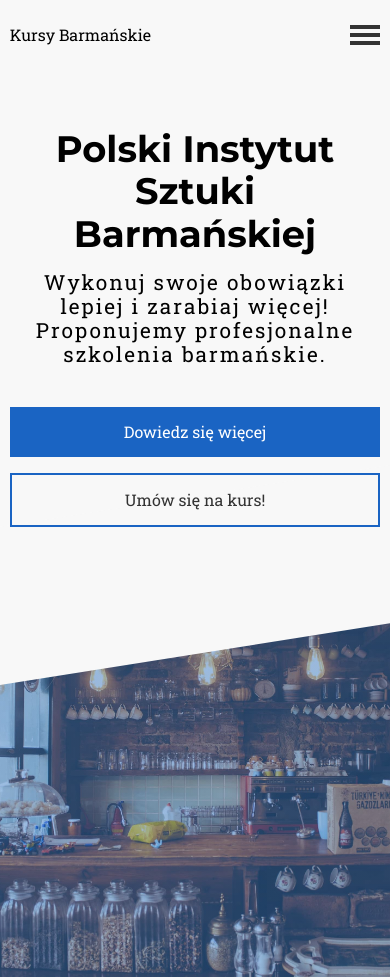
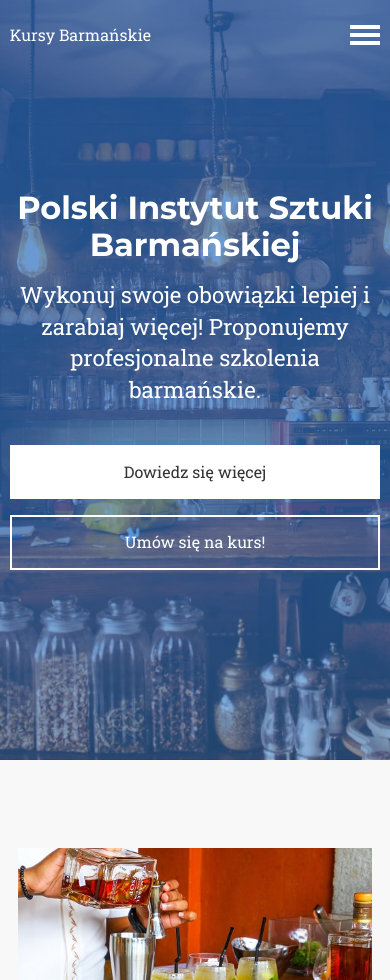
Before and after one commit to Balldoro/bartender, a website built with webpack: page src/templates/index.html in a window 390 px wide. Shown: the top 980 px of the page. Built offline with nearby package versions, Linux system fonts and the light colour scheme; files whose address does not match are found by name.

Commit message:
change showcase for mobile

```diff
--- a/src/sass/components/_btn.scss
+++ b/src/sass/components/_btn.scss
@@ -27,6 +27,17 @@
   &:hover::before {
     transform: scaleX(1);
   }
+  &--main {
+    @media (max-width: 1240px) {
+      background-color: #fff;
+      color: $text-main-color;
+      border: 2px solid #fff;
+      transition: color 0.25s;
+    }
+    &:hover {
+      color: $text-side-color;
+    }
+  }
   &--big {
     width: 220px;
     padding: 16px;
@@ -43,13 +54,17 @@
     border: 2px solid $decor-color;
     color: $text-main-color;
     transition: 0.25s ease-in-out;
+    @media (max-width: 1240px) {
+      color: $text-side-color;
+      border: 2px solid #fff;
+    }
     @media (max-width: 710px) {
       width: 100%;
     }
     &::before {
       content: "";
       display: block;
-      background-color: $decor-color;
+      background-color: #1a3557;
       position: absolute;
       top: 0;
       left: 0;
--- a/src/sass/components/_hamburger.scss
+++ b/src/sass/components/_hamburger.scss
@@ -1,7 +1,7 @@
 .hamburger {
   width: 30px;
   height: 4px;
-  background-color: $text-main-color;
+  background-color: $text-side-color;
   position: relative;
   border: none;
   display: none;
@@ -14,7 +14,7 @@
     display: block;
     width: 30px;
     height: 4px;
-    background-color: $text-main-color;
+    background-color: $text-side-color;
   }
   &::after {
     top: 8px;
--- a/src/sass/components/_logo.scss
+++ b/src/sass/components/_logo.scss
@@ -1,3 +1,6 @@
 .logo {
   @include text-font;
+  @media (max-width: 1240px) {
+    color: $text-side-color;
+  }
 }
--- a/src/sass/components/_menu.scss
+++ b/src/sass/components/_menu.scss
@@ -10,9 +10,6 @@
     @include text-font;
     text-decoration: none;
     color: $text-side-color;
-    @media (max-width: 1240px) {
-      color: $text-main-color;
-    }
   }
   @media (max-width: 980px) {
     display: none;
--- a/src/sass/layout/_contact.scss
+++ b/src/sass/layout/_contact.scss
@@ -149,8 +149,8 @@
     max-height: 600px;
     overflow: hidden;
     background: linear-gradient(
-      rgba($decor-color, 0.5),
-      rgba($decor-color, 0.5)
+      rgba($decor-color, 0.6),
+      rgba($decor-color, 0.6)
     );
     margin-top: -16rem;
     z-index: -1;
--- a/src/sass/layout/_showcase.scss
+++ b/src/sass/layout/_showcase.scss
@@ -1,28 +1,18 @@
 .showcase {
   display: flex;
   height: 90vh;
+  min-height: 550px;
   justify-content: stretch;
   @media (max-width: 1240px) {
-    flex-direction: column;
-    height: auto;
-  }
-  &__bg {
-    display: none;
-    @media (max-width: 1240px) {
-      display: block;
-      position: absolute;
-      top: 100%;
-      right: 0;
-      left: 0;
-      width: 100%;
-      height: 30%;
-      background-color: $main-color;
-      transform: skewY(-4deg);
-      transform-origin: top left;
-    }
-    @media (max-width: 710px) {
-      transform: skewY(-9deg);
-    }
+    background: linear-gradient(
+        rgba($decor-color, 0.65) 0%,
+        rgba($decor-color, 0.6) 65%,
+        rgba($decor-color, 0.45) 100%
+      ),
+      url("./assets/gallery1-min-min.jpg");
+    background-size: cover;
+    background-repeat: no-repeat;
+    background-position: center;
   }
   &__main-content {
     flex-basis: 50%;
@@ -31,12 +21,8 @@
     align-items: center;
     justify-content: center;
     @media (max-width: 1240px) {
-      padding-top: 8rem;
-      position: relative;
-    }
-    @media (max-height: 420px) {
-      padding-top: 4rem;
-      position: relative;
+      flex-basis: 100%;
+      color: $text-side-color;
     }
   }
   &__text-content {
@@ -48,31 +34,32 @@
   &__decoration {
     flex-basis: 50%;
     background: linear-gradient(
-        rgba($decor-color, 0.4),
-        rgba($decor-color, 0.4)
+        rgba($decor-color, 0.6),
+        rgba($decor-color, 0.6)
       ),
       url("./assets/gallery1-min-min.jpg");
     background-size: cover;
     background-repeat: no-repeat;
     @media (max-width: 1240px) {
-      flex-basis: 60%;
-      background-position: center center;
-      min-height: 450px;
+      display: none;
     }
   }
   &__title {
     @include title-font;
     font-size: 3.2rem;
     margin: 0 0 1rem 0;
-    @media (max-width: 1240px) {
-      font-size: 2.3rem;
+    @media (max-width: 780px) {
+      font-size: 2rem;
     }
   }
   &__subtitle {
     @include text-font;
-    font-size: 1.3rem;
-    letter-spacing: 2px;
-    margin: 0 0 2.5rem 0;
+    font-size: 1.4rem;
+    margin: 2.5rem 0;
+    line-height: 1.4;
+    @media (max-width: 1240px) {
+      margin-top: 0;
+    }
   }
   &__call-action {
     @media (max-width: 710px) {
--- a/src/sass/utils/_mixins.scss
+++ b/src/sass/utils/_mixins.scss
@@ -6,7 +6,4 @@
   font-family: "Montserrat", Arial, Helvetica, sans-serif;
   font-weight: 700;
   font-size: 1.8rem;
-  @media (max-width: 980px) {
-    font-size: 1.55rem;
-  }
 }
--- a/src/templates/index.html
+++ b/src/templates/index.html
@@ -39,7 +39,6 @@
     <main class="main">
       <section class="showcase" id="showcase">
         <div class="showcase__main-content">
-          <div class="showcase__bg"></div>
           <div class="showcase__text-content container">
             <h1 class="showcase__title">
               Polski Instytut Sztuki Barmańskiej
@@ -49,7 +48,7 @@
               profesjonalne szkolenia barmańskie.
             </p>
             <div class="showcase__call-action">
-              <button class="btn btn--big" id="more-info-btn">
+              <button class="btn btn--big btn--main" id="more-info-btn">
                 Dowiedz się więcej
               </button>
               <button class="btn btn--big btn--ghost">
```
